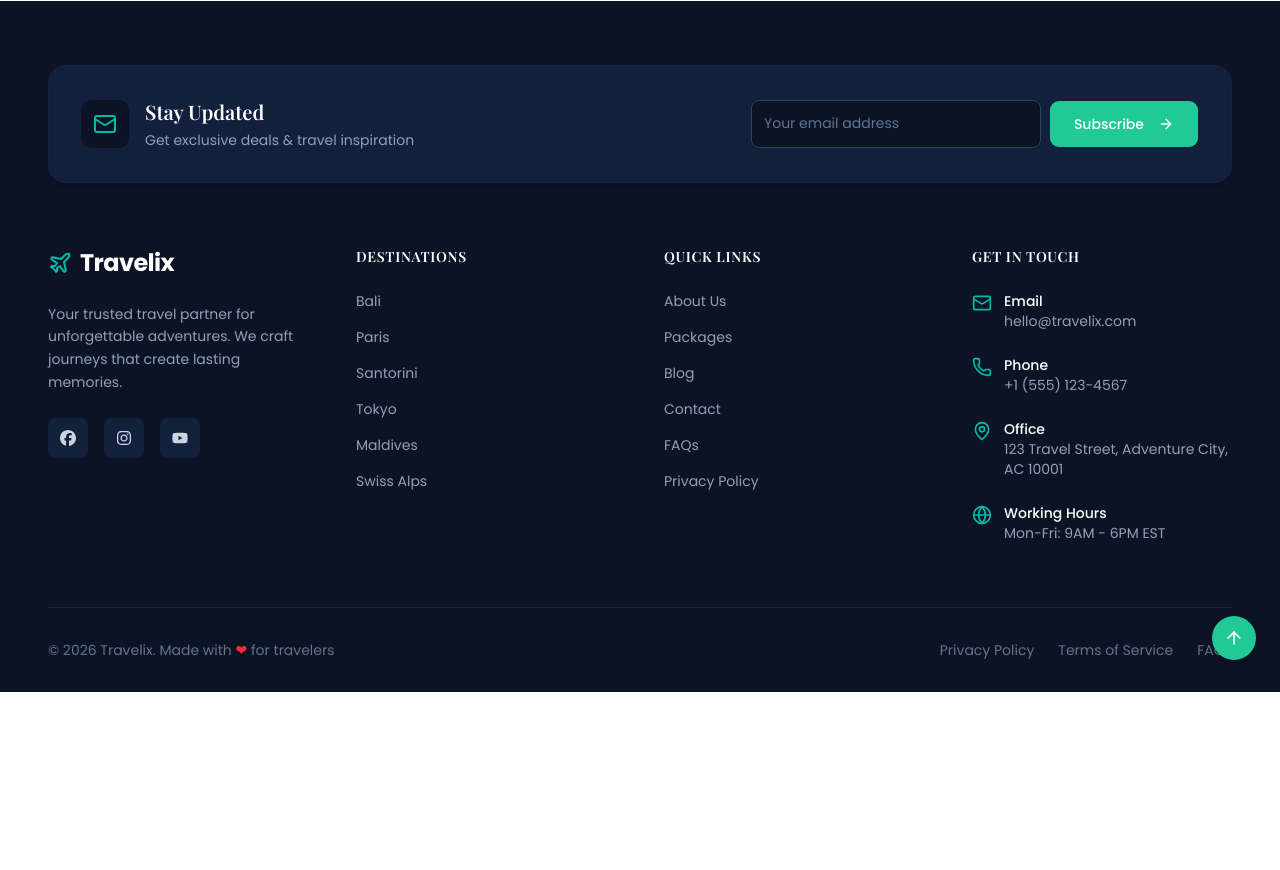
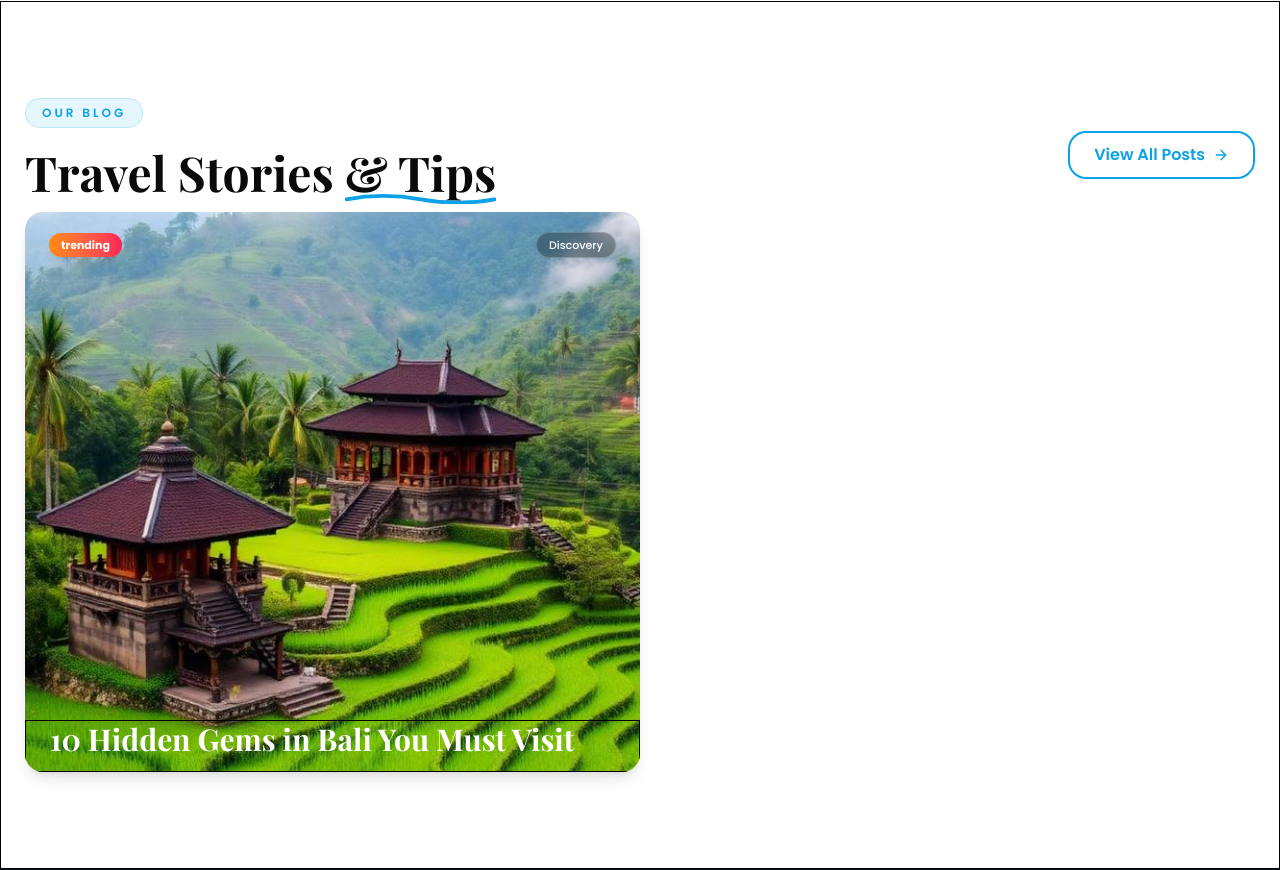
Before and after one commit to orikuOlarotimi/GoVolo, a Next.js app in the folder govolo/: page / in a window 1280 px wide. Shown: the part 5217-6087 px from the top of the page. Before the commit the page ends 5909 px from the top, so only its background shows below. Built offline with nearby package versions, Linux system fonts and the light colour scheme.

Commit message:
started section 5

```diff
--- a/govolo/app/page.tsx
+++ b/govolo/app/page.tsx
@@ -3,6 +3,7 @@ import Destinations from "@/components/homepages/Destinations";
 import AdventureCard from "@/components/homepages/AdventureCard";
 import Features from "@/components/homepages/Features";
 import Testimonials from "@/components/homepages/Testimonials";
+import Blog from "@/components/homepages/Blog";
 
 export default function Home() {
   return (
@@ -12,6 +13,7 @@ export default function Home() {
       <AdventureCard />
       <Features />
       <Testimonials />
+      <Blog/>
     </div>
   );
 }
--- a/govolo/components/homepages/AdventureCard.tsx
+++ b/govolo/components/homepages/AdventureCard.tsx
@@ -5,7 +5,7 @@ const AdventureCard = () => {
   return (
     <div className="w-full flex items-center justify-between flex-col py-[96px] bg-muted/50 px-6">
       <div className="w-full container flex items-center justify-center mb-[64px]">
-        <div className="flex flex-col items-center justify-between  ">
+        <div className="flex flex-col items-center justify-between">
           <div className="inline-block text-[rgb(13,162,231)] font-[600] text-xs uppercase tracking-[0.25em] px-4 py-1.5 rounded-full bg-[rgb(13,162,231)]/10 border border-[rgb(13,162,231)]/20 mb-3">
             OUR PACKAGES
           </div>
--- /dev/null
+++ b/govolo/components/homepages/Blog.tsx
@@ -0,0 +1,107 @@
+import React from "react";
+import {
+  Card,
+  CardAction,
+  CardDescription,
+  CardFooter,
+  CardHeader,
+  CardTitle,
+} from "@/components/ui/card";
+
+const first = {
+  id: 1,
+  img: "/images/dest-bali.jpg",
+  tag: "trending",
+  tagStatus: "Discovery",
+  title: "10 Hidden Gems in Bali You Must Visit",
+  para: "Discover secret temples, waterfalls and beaches that most tourists never find on their first visit.",
+  date: "Mar 15, 2026",
+  time: "6 min",
+};
+
+const Blog = () => {
+  return (
+    <div className="px-6 py-[96px] border border-black flex items-center justify-center">
+      <div className="container ">
+        <div className="w-full flex justify-between items-center  ">
+          <div className="">
+            <span className=" inline-block mb-3 px-4 py-1.5 bg-[rgb(13,162,231)]/10 border border-[rgb(13,162,231)]/20 rounded-full font-semibold text-xs tracking-[0.25em]  text-[rgb(13,162,231)]  ">
+              OUR BLOG
+            </span>
+            <h2 className="mt-2 text-left lg:text-5xl md:text-4xl font-[700] mb-[16px] ">
+              {" "}
+              Travel Stories{" "}
+              <span className="relative inline-block">
+                {" "}
+                & Tips{" "}
+                <svg
+                  className="absolute -bottom-2 left-0 w-full"
+                  viewBox="0 0 100 8"
+                  fill="none"
+                >
+                  <path
+                    d="M1 5.5 Q25 1 50 5.5 Q75 10 99 5.5"
+                    stroke="currentColor"
+                    strokeWidth="2.5"
+                    strokeLinecap="round"
+                    className="text-[rgb(13,162,231)]"
+                  ></path>
+                </svg>
+              </span>
+            </h2>
+          </div>
+          <button className="inline-flex items-center justify-center gap-2 group cursor-pointer px-6 py-2.5 text-[rgb(13,162,231)] rounded-2xl border-2 border-[rgb(13,162,231)] font-semibold hover:bg-[rgb(13,162,231)] hover:text-white transition-all duration-300">
+            View All Posts
+            <svg
+              xmlns="http://www.w3.org/2000/svg"
+              width="24"
+              height="24"
+              viewBox="0 0 24 24"
+              fill="none"
+              stroke="currentColor"
+              strokeWidth="2"
+              strokeLinecap="round"
+              strokeLinejoin="round"
+              className="lucide lucide-arrow-right h-4 w-4 group-hover:translate-x-0.5 transition-transform"
+            >
+              <path d="M5 12h14"></path>
+              <path d="m12 5 7 7-7 7"></path>
+            </svg>
+          </button>
+        </div>
+        <div className="">
+          <div className="grid grid-cols-1 md:grid-cols-2 lg-grid-cols-2 w-full auto-rows-[280px]">
+            <div className="lg:row-span-2 group relative w-full h-full rounded-2xl overflow-hidden shadow-lg ">
+              <img
+                src={first.img}
+                alt={first.title}
+                className="object-cover w-full h-full group-hover:scale-107 transition duration-500"
+              />
+              <div className="absolute w-full top-5 px-6 flex items-center justify-between">
+                <span className="inline-flex items-center justify-center gap-1.5 bg-gradient-to-r from-orange-400 to-rose-500 text-white text-[11px] font-bold px-3 py-1 rounded-full shadow-lg">
+                  {first.tag}
+                </span>
+                <span className="bg-black/30 backdrop-blur-sm border border-white/20 text-white text-[11px] font-medium px-3 py-1 rounded-full">
+                  {first.tagStatus}
+                </span>
+              </div>
+              <div className="absolute bottom-0  w-full border border-black px-6">
+                <div className=""></div>
+                <h1 className="font-heading font-bold text-white text-2xl md:text-3xl leading-tight mb-3 group-hover:text-[rgb(13,162,231)]/90 transition-colors duration-300">
+                  {first.title}
+                </h1>
+                <div></div>
+              </div>
+            </div>
+            <div></div>
+            <div></div>
+          </div>
+          <div></div>
+        </div>
+        <div></div>
+      </div>
+    </div>
+  );
+};
+
+export default Blog;
```
